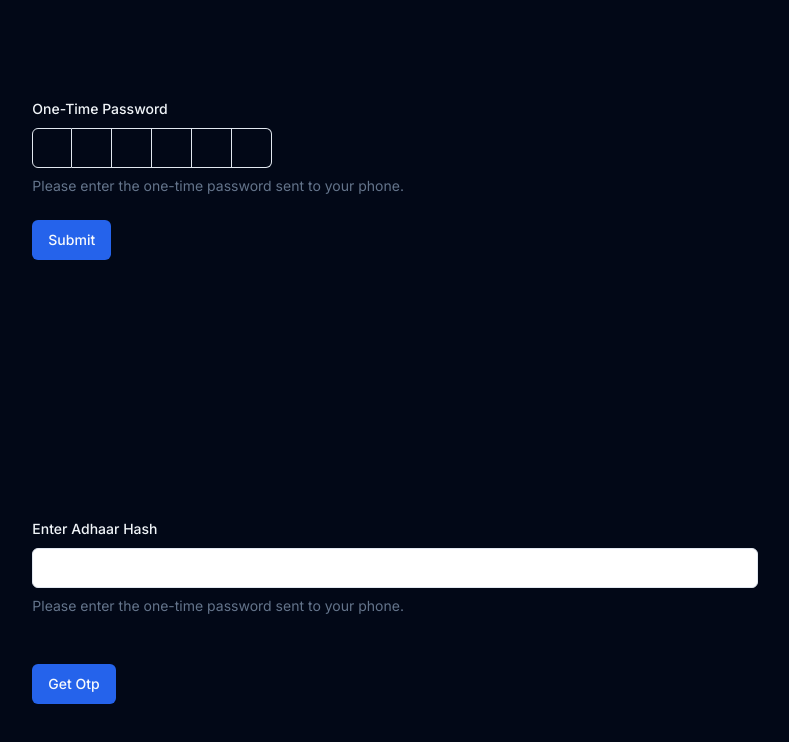
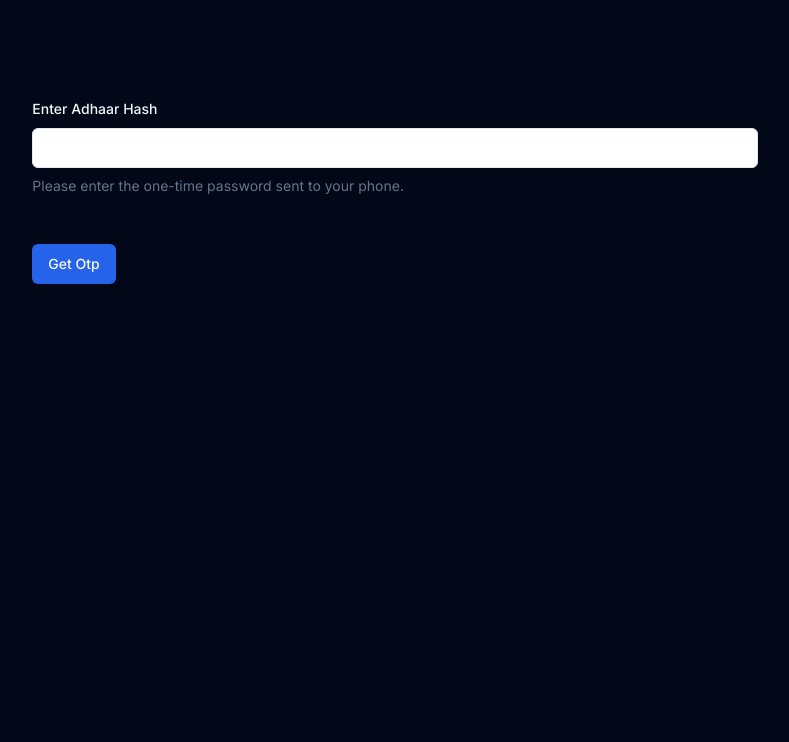
Before and after one commit to Deepesh76780/wallet-kyc-link, a Next.js app: page / in a window 1280 px wide. Shown: the top 742 px of the page, without its empty margins (245-1034 px from the left). Built offline with nearby package versions, Linux system fonts and the light colour scheme.

Commit message:
add reduc tool kit

```diff
--- /dev/null
+++ b/app/enter-wallet/page.tsx
@@ -0,0 +1,9 @@
+import React from 'react'
+
+const page = () => {
+  return (
+    <main className='bg-foreground text-muted min-h-screen'>page</main>
+  )
+}
+
+export default page
--- a/app/layout.tsx
+++ b/app/layout.tsx
@@ -1,6 +1,8 @@
 import type { Metadata } from "next";
 import { Inter } from "next/font/google";
 import "./globals.css";
+import { Toaster } from "@/components/ui/toaster";
+import ReduxProvider from "./providers/redux-provider";
 
 const inter = Inter({ subsets: ["latin"] });
 
@@ -16,7 +18,12 @@ export default function RootLayout({
 }>) {
   return (
     <html lang="en">
-      <body className={inter.className}>{children}</body>
+      <body className={inter.className}>
+        <ReduxProvider>
+          {children}
+          <Toaster />
+        </ReduxProvider>
+      </body>
     </html>
   );
 }
--- /dev/null
+++ b/app/providers/redux-provider.tsx
@@ -0,0 +1,15 @@
+"use client"
+import React from 'react'
+import { store } from '../../redux/store'
+import { Provider } from 'react-redux'
+
+
+const ReduxProvider = ({ children }: { children: React.ReactNode }) => {
+    return (
+        <Provider store={store}>
+            {children}
+        </Provider>
+    )
+}
+
+export default ReduxProvider
--- a/components/adhaar-api.tsx
+++ b/components/adhaar-api.tsx
@@ -3,9 +3,14 @@
 import { zodResolver } from "@hookform/resolvers/zod"
 import { useForm } from "react-hook-form"
 import { z } from "zod"
+import { useRouter } from "next/navigation"
 
 import { RecaptchaVerifier, signInWithPhoneNumber } from "firebase/auth";
 import { auth } from "../firebase.config"
+
+import { useSelector, useDispatch } from 'react-redux'
+import type { RootState } from "../redux/store"
+
 
 import { Button } from "@/components/ui/button"
 import {
@@ -22,8 +27,10 @@ import {
     InputOTPGroup,
     InputOTPSlot,
 } from "@/components/ui/input-otp"
-import { toast } from "@/components/ui/use-toast"
+import { useToast } from "@/components/ui/use-toast"
 import { Input } from "./ui/input"
+import { useState } from "react";
+import { addUser } from "@/redux/features/user/userSlice";
 
 const FormSchema = z.object({
     pin: z.string().min(6, {
@@ -35,6 +42,15 @@ const FormSchema = z.object({
 })
 
 function InputOTPForm() {
+
+    const user = useSelector((state: RootState) => state.user.value)
+    const dispatch = useDispatch()
+    const router = useRouter()
+
+
+    const { toast } = useToast();
+    const [otpSend, setSendOtp] = useState(false);
+
     const form = useForm<z.infer<typeof FormSchema>>({
         resolver: zodResolver(FormSchema),
         defaultValues: {
@@ -44,70 +60,54 @@ function InputOTPForm() {
 
 
     function OnCaptchVerify() {
-
         if (!(window as any)?.recaptchaVerifier) {
             (window as any).recaptchaVerifier = new RecaptchaVerifier(auth, 'recaptcha-container', {
                 'size': 'invisible',
                 'callback': (response: any) => {
-
                 },
                 'expired-callback': () => {
-                    // Response expired. Ask user to solve reCAPTCHA again.
-                    // ...
                 }
             });
         }
     }
-    // function onSubmit(data: z.infer<typeof FormSchema>) {
-    //     toast({
-    //         title: "You submitted the following values:",
-    //         description: (
-    //             <pre className="mt-2 w-[340px] rounded-md bg-slate-950 p-4">
-    //                 <code className="text-white">{JSON.stringify(data, null, 2)}</code>
-    //             </pre>
-    //         ),
-    //     })
-    // }
+
 
     const PostOtp = async (data: FormData) => {
 
         const otp = data.get("pin");
 
-        (window as any).confirmationResult.confirm(otp).then(async (res: any) => {
-            console.log(res.user)
-        }).catch((err: Error) => {
-            console.log(err)
-        })
+        // (window as any).confirmationResult.confirm(otp).then(async (res: any) => {
+        //     // dispatch(addUser(res.user))
+        // }).catch((err: Error) => {
+        //     console.log(err)
+        // })
+        dispatch(addUser({ name: "deepesh" }))
+        router.push("/enter-wallet")
     }
 
     const getOtp = async (data: FormData) => {
-        OnCaptchVerify();
-        fetch(`https://harlequin-fashionable-marten-862.mypinata.cloud/ipfs/${data.get("hash")}`)
-            .then(response => response.json())
-            .then(response => {
-                const appVerifier = (window as any).recaptchaVerifier;
-                const formatPh = '+91' + response.phone
+        // OnCaptchVerify();
+        // fetch(`https://harlequin-fashionable-marten-862.mypinata.cloud/ipfs/${data.get("hash")}`)
+        //     .then(response => response.json())
+        //     .then(response => {
+        //         const appVerifier = (window as any).recaptchaVerifier;
+        //         const formatPh = '+91' + response.phone
 
-                signInWithPhoneNumber(auth, formatPh, appVerifier)
-                    .then((confirmationResult) => {
-                        (window as any).confirmationResult = confirmationResult;
-                    }).catch((error) => {
-                        console.log(error)
-                    });
-
-            }
-            )
-            .catch(err => console.error(err));
-
-
-        // fetch from pinata
-        // const options = { method: 'GET', headers: { Authorization: `Bearer ${process.env.TOKEN}` } };
-
-        // fetch('https://api.pinata.cloud/data/pinList?hashContains=Qme3jnyb5oQ6Jgya5fD53MkgAPXbvi21uExGweUmLiwvBj', options)
-        //     .then(response => response.json())
-        //     .then(response => console.log(response))
+        //         signInWithPhoneNumber(auth, formatPh, appVerifier)
+        //             .then((confirmationResult) => {
+        //                 (window as any).confirmationResult = confirmationResult;
+        //                 toast({
+        //                     title: "OTP SEND TO REGISTERED MOBILE NUMBER",
+        //                 })
+        //                 setSendOtp(true)
+        //             }).catch((error) => {
+        //                 console.log(error)
+        //             });
+        //     }
+        //     )
         //     .catch(err => console.error(err));
 
+        setSendOtp(true)
 
     }
 
@@ -116,6 +116,7 @@ function InputOTPForm() {
         <main className="flex min-h-screen  flex-col items-center justify-between p-24">
 
             <Form {...form}>
+                {otpSend ?
                     <form action={PostOtp} className="w-2/3 space-y-6">
                         <FormField
                             control={form.control}
@@ -146,6 +147,7 @@ function InputOTPForm() {
 
                         <Button type="submit">Submit</Button>
                     </form>
+                    :
                     <form action={getOtp} className="w-2/3 space-y-6">
                         <FormField
                             control={form.control}
@@ -166,6 +168,7 @@ function InputOTPForm() {
                         <div id="recaptcha-container"></div>
                         <Button type="submit">Get Otp</Button>
                     </form>
+                }
             </Form>
         </main>
     )
--- a/package.json
+++ b/package.json
@@ -13,6 +13,7 @@
     "@radix-ui/react-label": "^2.0.2",
     "@radix-ui/react-slot": "^1.0.2",
     "@radix-ui/react-toast": "^1.1.5",
+    "@reduxjs/toolkit": "^2.2.1",
     "class-variance-authority": "^0.7.0",
     "clsx": "^2.1.0",
     "firebase": "^10.8.1",
@@ -22,6 +23,7 @@
     "react": "^18",
     "react-dom": "^18",
     "react-hook-form": "^7.51.0",
+    "react-redux": "^9.1.0",
     "tailwind-merge": "^2.2.1",
     "tailwindcss-animate": "^1.0.7",
     "zod": "^3.22.4"
--- /dev/null
+++ b/redux/features/user/userSlice.ts
@@ -0,0 +1,27 @@
+import { createSlice } from '@reduxjs/toolkit'
+import type { PayloadAction } from '@reduxjs/toolkit'
+
+export interface CounterState {
+    value: Object
+}
+
+const initialState: CounterState = {
+    value: {},
+}
+
+export const userSlice = createSlice({
+    name: 'user',
+    initialState,
+    reducers: {
+        addUser: (state, action: PayloadAction<any>) => {
+            state.value = action.payload
+        },
+        removeUser: (state) => {
+            state.value = {}
+        },
+    },
+})
+
+// Action creators are generated for each case reducer function
+export const { addUser, removeUser } = userSlice.actions
+export default userSlice.reducer
--- /dev/null
+++ b/redux/store.ts
@@ -0,0 +1,12 @@
+import { configureStore } from '@reduxjs/toolkit'
+import userSlice from './features/user/userSlice'
+
+export const store = configureStore({
+    reducer: {
+        user: userSlice,
+    },
+})
+
+// Infer the `RootState` and `AppDispatch` types from the store itself
+export type RootState = ReturnType<typeof store.getState>
+export type AppDispatch = typeof store.dispatch
```
Also changed, not shown: app/page.tsx (+7 -4 lines), 1 other file (tests, documents, lock files or other folders). Lines whose indentation alone changed are shown as unchanged.
